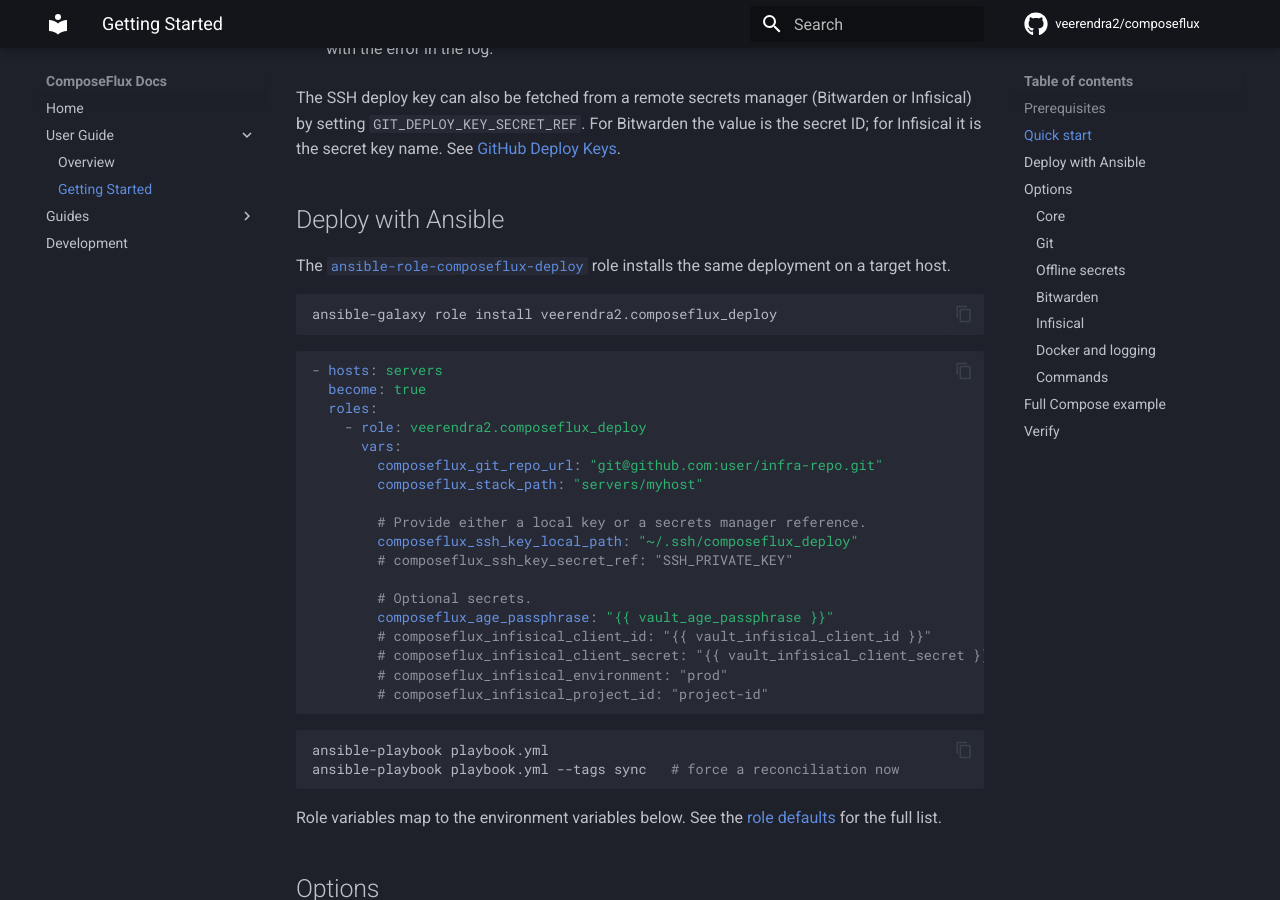
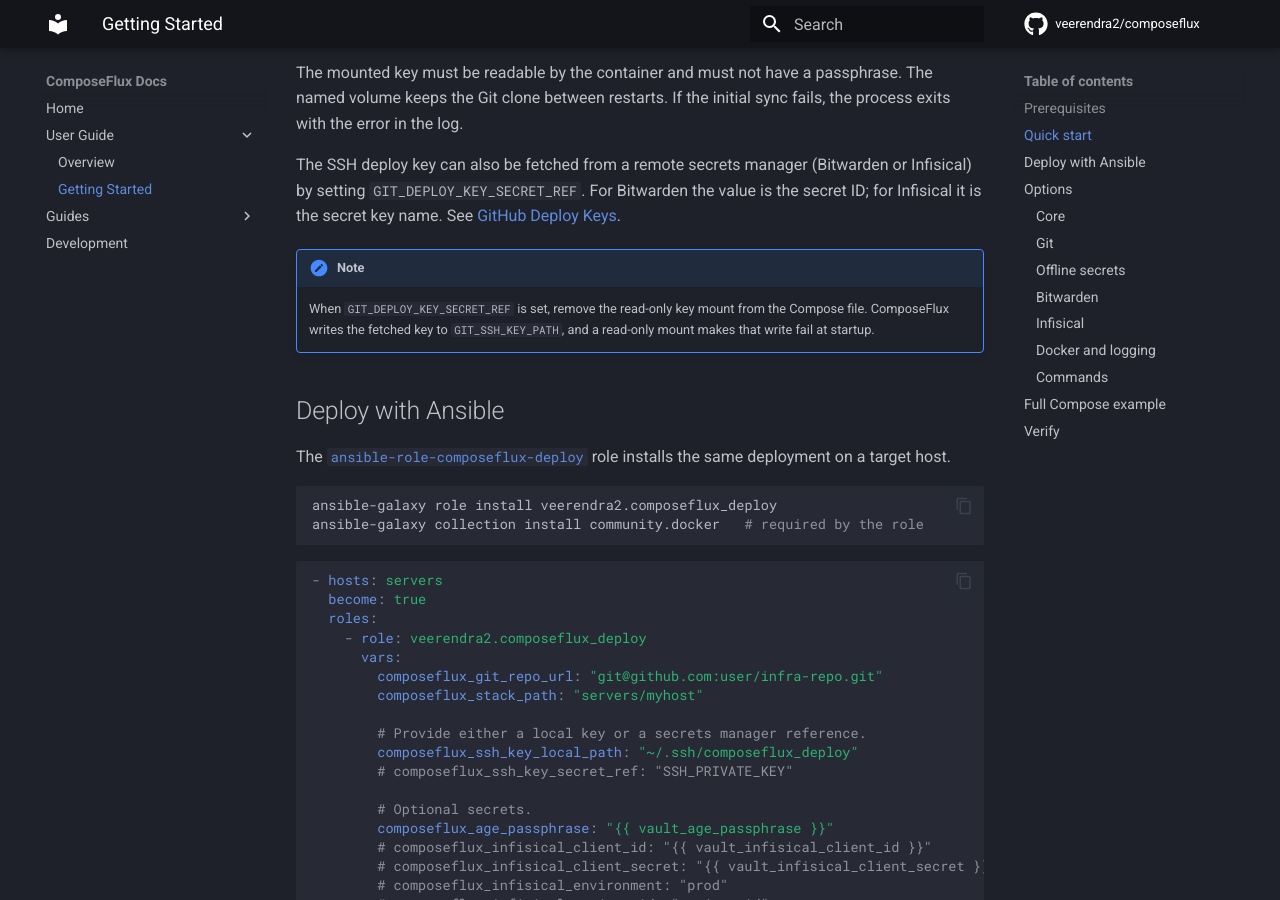
Before and after one commit to veerendra2/composeflux, an MkDocs documentation site: the page built from docs/GettingStarted.md, in a window 1280 px wide and 900 px high, scrolled down 1269 px. Built offline with MkDocs 1.6.1 and Material for MkDocs 9.7.7, drawn with Linux system fonts in a browser that asks for light colours; comment, search, counter and statistics services are not loaded; some of the changed text lies outside the part shown.

Commit message:
docs: clarify prerequisites, deploy key mount, and remote includes

````diff
--- a/docs/GettingStarted.md
+++ b/docs/GettingStarted.md
@@ -5,6 +5,8 @@
 ## Prerequisites
 
 - A Linux host with Docker Engine and access to the daemon socket at `/var/run/docker.sock`.
+- The Docker Compose plugin on the host that starts ComposeFlux, for the `docker compose` commands in this guide.
+  ComposeFlux itself does not require the plugin at runtime.
 - A Git repository reachable over SSH that contains the Compose stacks.
 - Read access to the repository through an SSH key. The key can be mounted into the container or stored in a supported
   secrets manager.
@@ -49,12 +51,18 @@
     docker compose up -d
     docker compose logs -f
     ```
+
 The mounted key must be readable by the container and must not have a passphrase. The named volume keeps the Git clone
 between restarts. If the initial sync fails, the process exits with the error in the log.
 
 The SSH deploy key can also be fetched from a remote secrets manager (Bitwarden or Infisical) by setting
 `GIT_DEPLOY_KEY_SECRET_REF`. For Bitwarden the value is the secret ID; for Infisical it is the secret key name. See
 [GitHub Deploy Keys](how-to-guides/GithubDeployKeys.md#store-the-key-in-a-secrets-manager).
+
+!!! note
+
+    When `GIT_DEPLOY_KEY_SECRET_REF` is set, remove the read-only key mount from the Compose file. ComposeFlux writes
+    the fetched key to `GIT_SSH_KEY_PATH`, and a read-only mount makes that write fail at startup.
 
 ## Deploy with Ansible
 
@@ -63,6 +71,7 @@
 
 ```bash
 ansible-galaxy role install veerendra2.composeflux_deploy
+ansible-galaxy collection install community.docker   # required by the role
 ```
 
 ```yaml
@@ -231,6 +240,7 @@
 
     volumes:
       - /var/run/docker.sock:/var/run/docker.sock
+      # Local key only. Omit when GIT_DEPLOY_KEY_SECRET_REF is set.
       - ~/.ssh/composeflux_deploy:/.ssh/composeflux_id_rsa:ro
       - compose-stack:/opt/compose-stack
 
````
Also changed, not shown: docs/Overview.md (+4 -2 lines), docs/how-to-guides/GithubDeployKeys.md (+2 -0 lines).
